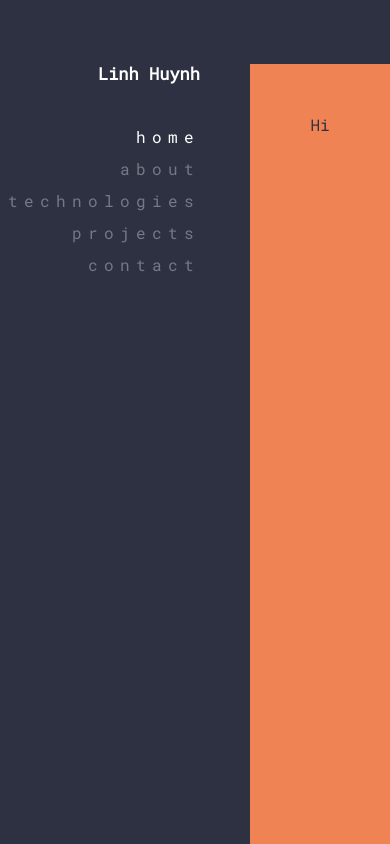
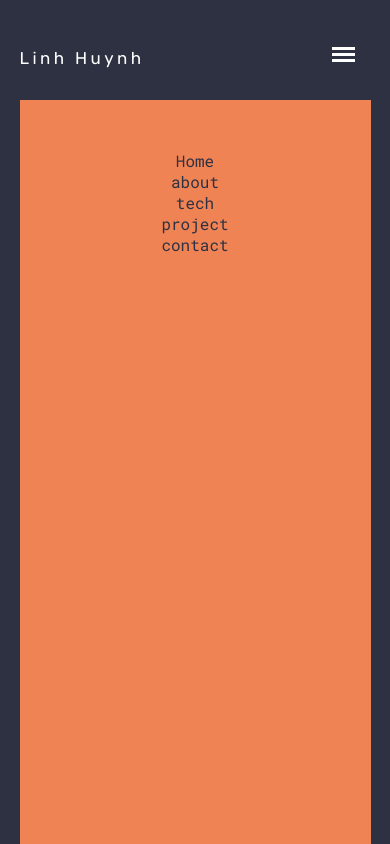
Before and after one commit to linh4/portfolio, a website: page index.html in a window 390 px wide. Drawn offline with nearby package versions, Linux system fonts and the light colour scheme.

Commit message:
added responsive navbar

```diff
--- a/index.html
+++ b/index.html
@@ -10,33 +10,57 @@
   <body>
 
     <div class="wrap">
-      <header class="sidebar">
-        <div class="sidebar-wrap">
-          <h1 class="logo">Linh Huynh</h1>
-          <nav class="menu">
+      <div class="sidebar">
+        <div class="menu">
+          <p class="title"><a href="#">Linh Huynh</a></p>
+          <nav>
             <ul>
-              <li class="active"><a href="#">Home</a></li>
-              <li><a href="#">About</a></li>
-              <li><a href="#">Technologies</a></li>
-              <li class="have-children"><a href="#">Projects</a>
+              <li class="active"><a href="#">home</a></li>
+              <li><a href="#">about</a></li>
+              <li><a href="#">technologies</a></li>
+              <li class="have-children"><a href="#">projects</a>
                 <ul>
-                  <li><a href="#">Split B</a></li>
-                  <li><a href="#">Go Stamp!</a></li>
-                  <li><a href="#">Tic Tap Tone</a></li>
-                  <li><a href="#">Stalk Zone</a></li>
+                  <li><a href="#">split b</a></li>
+                  <li><a href="#">go stamp!</a></li>
+                  <li><a href="#">tic tap tone</a></li>
+                  <li><a href="#">stalk zone</a></li>
                 </ul>
               </li>
-              <li><a href="#">Contact</a></li>
+              <li><a href="#">contact</a></li>
             </ul>
+
+            <a href="#" class="responsive menu-close" style="top: 31px;"></a>
+
           </nav>
+
+          <a href="#" class="responsive menu-open"></a>
         </div>
-      </header>
+      </div>
 
 
       <section id="content">
-        <div class="container">
-          Hi
+
+        <div class="home-section">
+          Home
         </div>
+
+        <div class="about-section">
+          about
+        </div>
+
+        <div class="technologies-section">
+          tech
+        </div>
+
+        <div class="projects-section">
+          project
+        </div>
+
+        <div class="contact-section">
+          contact
+        </div>
+
+
       </section>
     </div>
 
@@ -44,6 +68,6 @@
 
 
     <script src="https://ajax.googleapis.com/ajax/libs/jquery/3.3.1/jquery.min.js"></script>
-    <script type="text/javascript" src="scripts/script.js"></script>
+    <script type="text/javascript" src="script.js"></script>
   </body>
 </html>
--- a/script.js
+++ b/script.js
@@ -0,0 +1,37 @@
+$(document).ready(function(){
+
+    $("nav > ul li a").click(function(e){
+      e.preventDefault()
+      if( !$(this).parent().hasClass("active")) {
+        $("nav ul li").removeClass("active")
+        $(this).parent().addClass("active")
+        if ($(".have-children").hasClass("active")) {
+          $(".have-children a").next().slideToggle()
+        }
+      }
+      else {
+        $(this).next().slideToggle();
+      }
+    })
+
+  $(".menu-open").click(function(e) {
+       e.preventDefault();
+       $(".sidebar nav").toggleClass("active");
+   })
+   $(".menu-close").click(function(e) {
+       e.preventDefault();
+       $("nav").toggleClass("active");
+   })
+
+
+
+   // $('#btn').click(function(){
+   //   $('#two').hide(1000);
+   //   $('#one').show(1000);
+   // })
+
+
+
+
+
+});
--- a/scripts/script.js
+++ /dev/null
@@ -1,27 +0,0 @@
-$(document).ready(function(){
-
-    $("nav > ul li a").click(function(e){
-    e.preventDefault();
-    if( !$(this).parent().hasClass("active") ){
-      $("nav ul li").removeClass("active");
-      $(this).parent().addClass("active");
-      if ($(".have-children").hasClass("active")) {
-        $(".have-children a").next().slideToggle();
-      }
-    }
-    else{
-      $(this).next().slideToggle();
-      }
-  });
-
-
-  $('#btn').click(function(){
-    $('#two').hide(1000);
-    $('#one').show(1000);
-  })
-
-
-
-
-
-});
--- a/style.css
+++ b/style.css
@@ -1,13 +1,13 @@
 @import url('https://fonts.googleapis.com/css?family=Roboto+Mono|Rubik');
 
-*{
+* {
   box-sizing: border-box;
   margin: 0;
   padding: 0;
   border: 0;
 }
 
-html, body{
+html, body {
   width: 100%;
   height: 100%;
   font-family: 'Roboto Mono', monospace;
@@ -15,44 +15,52 @@ html, body{
   font-size: 16px;
   background: #2D3142;
 }
+a {
+  text-decoration: none;
+}
 
 .wrap {
   padding: 64px 0 0;
-  /* max-width: 1410px;*/
   margin: 0 auto;
   width: 100vw;
   height: 100vh;
-  box-sizing: border-box;
   overflow: hidden;
 }
+
 .sidebar {
   float: left;
   width: 150px;
-  /* margin-left: 30px; */
   text-align: right;
 }
-.sidebar .sidebar-wrap {
+
+.sidebar .menu {
   position: relative;
   width: 200px;
-  z-index: 9;
 }
-.sidebar .logo {
-  position: static;
+
+.sidebar .title {
   margin-bottom: 37px;
-  color: #fff;
   font-size: 17px;
   font-style: normal;
-  line-height: 1.2;
+  font-family: 'Rubik', sans-serif;;
+  letter-spacing: 0.2em;
 }
+.sidebar .title a {
+  color: #fff;
+  transition: all 0.2s ease-out;
+}
+.sidebar .title a:hover {
+  color: #EF8354;
+}
+
 .sidebar nav ul {
   line-height: 1.4;
   list-style: none;
   text-align: right;
 }
+
 .sidebar nav ul li a {
   line-height: 2em;
-  text-transform: lowercase;
-  text-decoration: none;
   letter-spacing: 0.4em;
   color: rgba(255, 255, 255, 0.35);
   transition: all 0.2s ease-out;
@@ -66,6 +74,7 @@ html, body{
 .sidebar nav ul li:not(.active):hover a {
   color: rgba(255, 255, 255, 0.75);
 }
+
 .have-children li:not(.active):hover a {
   color: #EF8354 !important;
 }
@@ -76,9 +85,12 @@ html, body{
   line-height: 0.8em !important;
   font-size: 0.9em;
   letter-spacing: 0 !important;
-  /* padding-right: 7px; */
 }
 .have-children ul {
+  display: none;
+}
+
+.responsive {
   display: none;
 }
 
@@ -93,7 +105,123 @@ html, body{
   text-align: center;
   padding-top: 50px;
 }
+
 #content > div {
-  position: relative;
-  margin-bottom: 4.1em; /* SPS */
+  /* position: relative; */
+  /* margin-bottom: 4.1em; */
 }
+
+@media only screen and (max-width: 800px) {
+  .wrap {
+    float: none;
+    padding: 3em 0 0;
+    margin: 0 auto;
+    width: 90%;
+  }
+
+  .responsive {
+    display: block;
+  }
+
+  .sidebar {
+    width: auto;
+    margin: 0 0 3.6em;
+    float: none;
+    overflow: hidden;
+  }
+
+  .sidebar .menu {
+    position: static;
+    width: auto;
+  }
+
+  .sidebar .title {
+    float: left;
+    margin-bottom: 0;
+    max-width: 150px;
+  }
+
+  .sidebar nav {
+    position: fixed;
+    background: #2D3142;
+    width: 80%;
+    z-index: 90;
+    top: 0;
+    right: 0;
+    bottom: 0;
+    transform: translateX(100%);
+    transition: transform 0.3s, box-shadow 0.3s ease;
+    overflow: hidden;
+  }
+  .sidebar nav.active {
+    box-shadow: 0 0 1200px 800px rgba(0, 0, 0, 0.3);
+    transform: translateX(0);
+    transition: transform 0.3s, box-shadow 0.3s ease;
+  }
+  .sidebar nav > ul {
+    position: absolute;
+    top: 0;
+    left: 30px;
+    bottom: 30px;
+    padding-top: 40px;
+    padding-bottom: 80px;
+    overflow: scroll;
+  }
+  .sidebar nav ul {
+    text-align: left;
+  }
+
+  .sidebar .menu-open {
+    position: absolute;
+    width: 44px;
+    height: 44px;
+    padding: 5px;
+    top: 34px;
+    right: 24px;
+  }
+
+  .sidebar .menu-open:before {
+    content: '';
+    position: absolute;
+    top: 13px;
+    left: 10px;
+    width: 23px;
+    height: 3px;
+    border-top: 9px double #fff;
+    border-bottom: 3px solid #fff;
+  }
+
+  .sidebar .menu-open:hover:before {
+    border-top-color: #cacaca;
+    border-bottom-color: #cacaca;
+  }
+
+  .sidebar .menu-close {
+    position: absolute;
+    top: 34px;
+    right: 17px;
+    width: 44px;
+    font-size: 32px;
+    text-align: center;
+    color: #fff;
+  }
+
+  .sidebar .menu-close:before {
+    content: '\00d7';
+  }
+  .sidebar .menu-close:hover:before {
+    color: #cacaca;
+  }
+
+  #content {
+    float: none;
+    width: auto;
+    margin-left: 0;
+  }
+}
+
+@media only screen and (max-width: 400px) {
+  .sidebar {
+    margin: 0 0 2em;
+  }
+}
```
